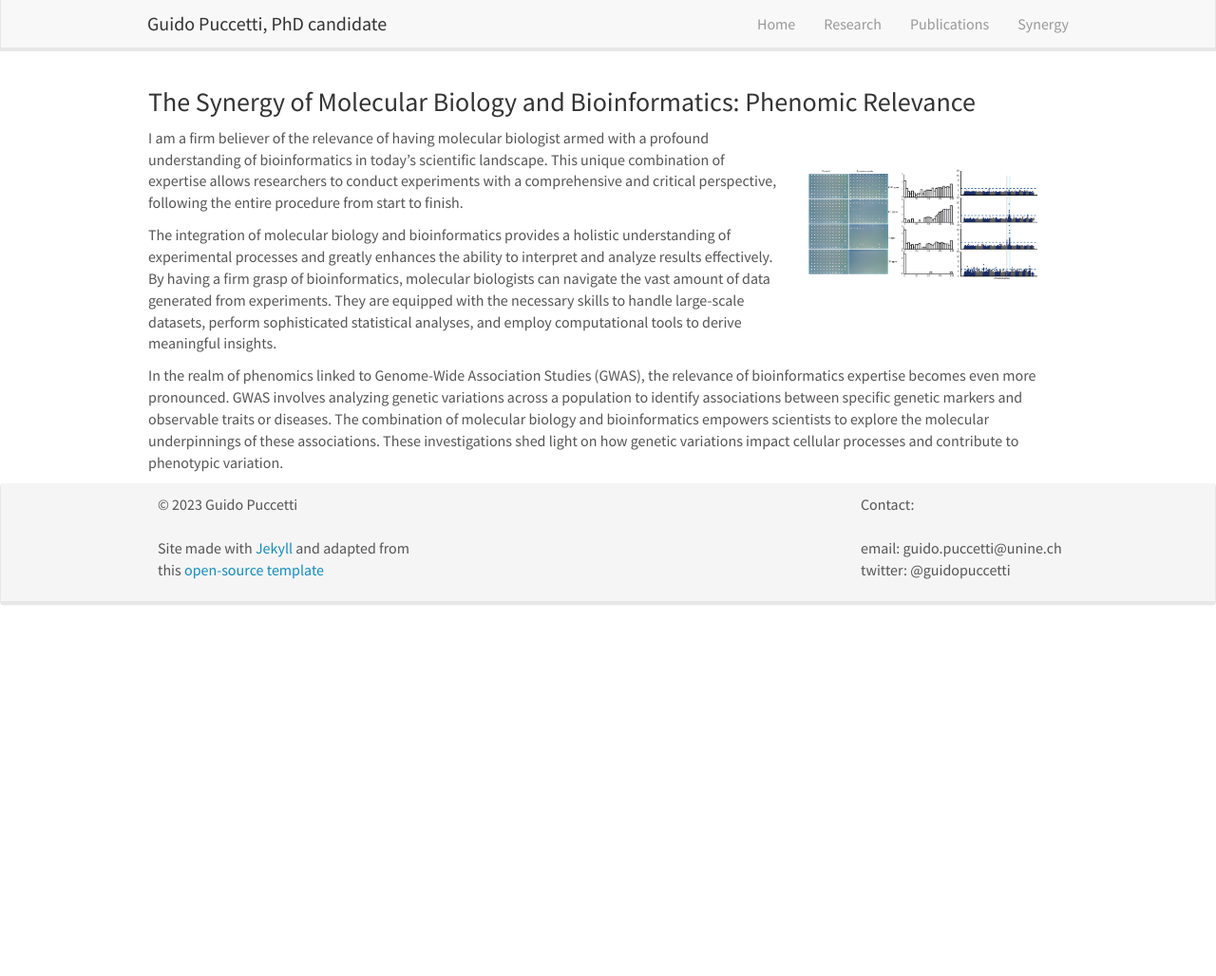
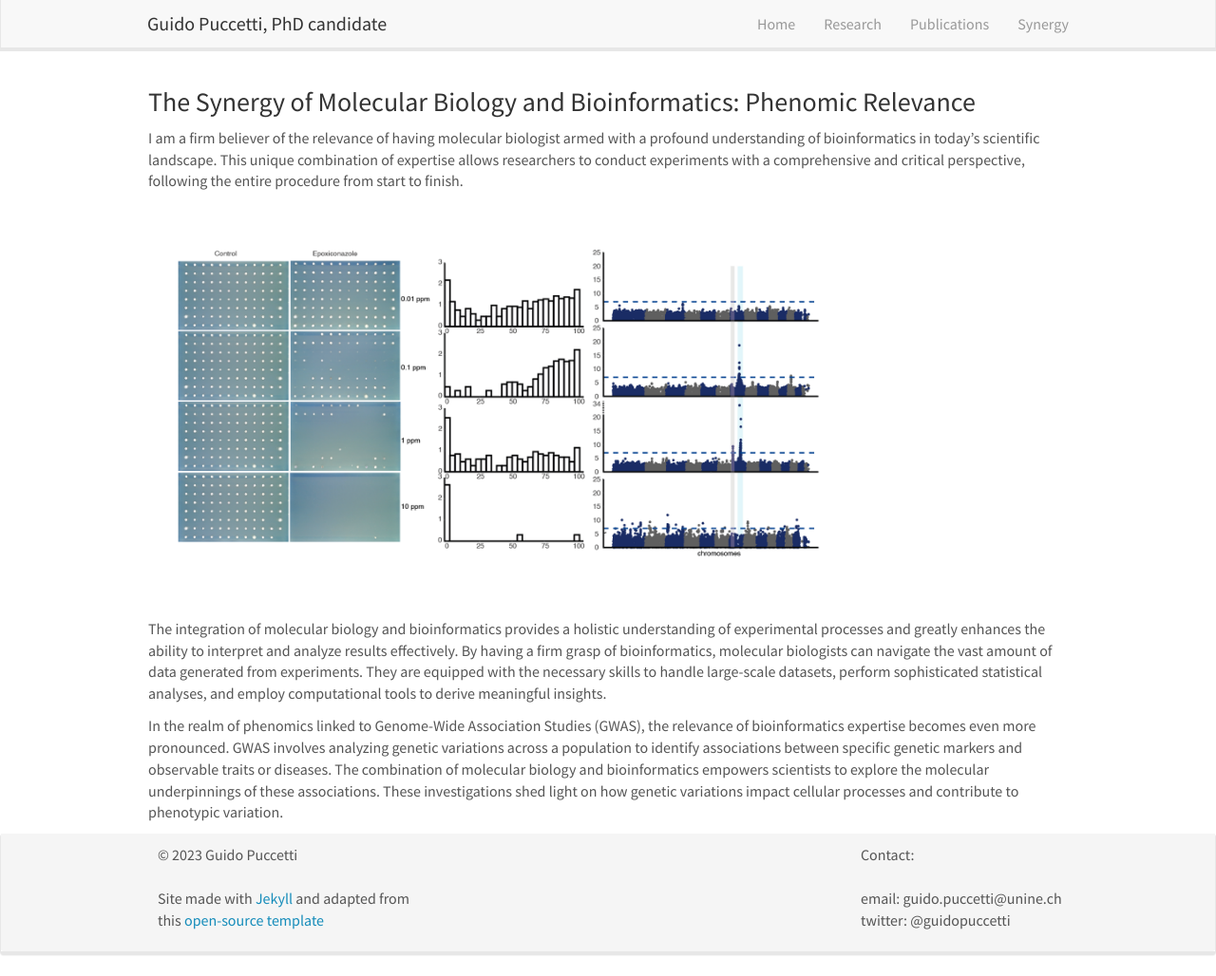
Before and after one commit to guidopuccetti/guidopuccetti.github.io, a Jekyll site: the page built from _pages/Synergy.md, in a window 1280 px wide and 1028 px high. Shown: the whole window at 95% size. Built offline with Jekyll 4.4.1, drawn with Linux system fonts in a browser that asks for light colours; nearby versions of some CDN libraries.

Commit message:
Update Synergy.md

```diff
--- a/_pages/Synergy.md
+++ b/_pages/Synergy.md
@@ -8,11 +8,13 @@ permalink: /Synergy/
 
 ### The Synergy of Molecular Biology and Bioinformatics: Phenomic Relevance
 
-![]({{ site.url }}{{ site.baseurl }}/images/research/Screenshot 2023-06-02 at 10.15.21.png){: style="width: 300px; float: right; border: 25px; padding:25px"}
 
 
 I am a firm believer of the relevance of having molecular biologist armed with a profound understanding of bioinformatics in today's scientific landscape. This unique combination of expertise allows researchers to conduct experiments with a comprehensive and critical perspective, following the entire procedure from start to finish.
 
+
+![]({{ site.url }}{{ site.baseurl }}/images/research/Screenshot 2023-06-02 at 10.15.21.png){: style="width: 750px; float: center; border: 25px; padding:25px"}
+
 The integration of molecular biology and bioinformatics provides a holistic understanding of experimental processes and greatly enhances the ability to interpret and analyze results effectively. By having a firm grasp of bioinformatics, molecular biologists can navigate the vast amount of data generated from experiments. They are equipped with the necessary skills to handle large-scale datasets, perform sophisticated statistical analyses, and employ computational tools to derive meaningful insights.
 
 In the realm of phenomics linked to Genome-Wide Association Studies (GWAS), the relevance of bioinformatics expertise becomes even more pronounced. GWAS involves analyzing genetic variations across a population to identify associations between specific genetic markers and observable traits or diseases. The combination of molecular biology and bioinformatics empowers scientists to explore the molecular underpinnings of these associations. These investigations shed light on how genetic variations impact cellular processes and contribute to phenotypic variation.
```
